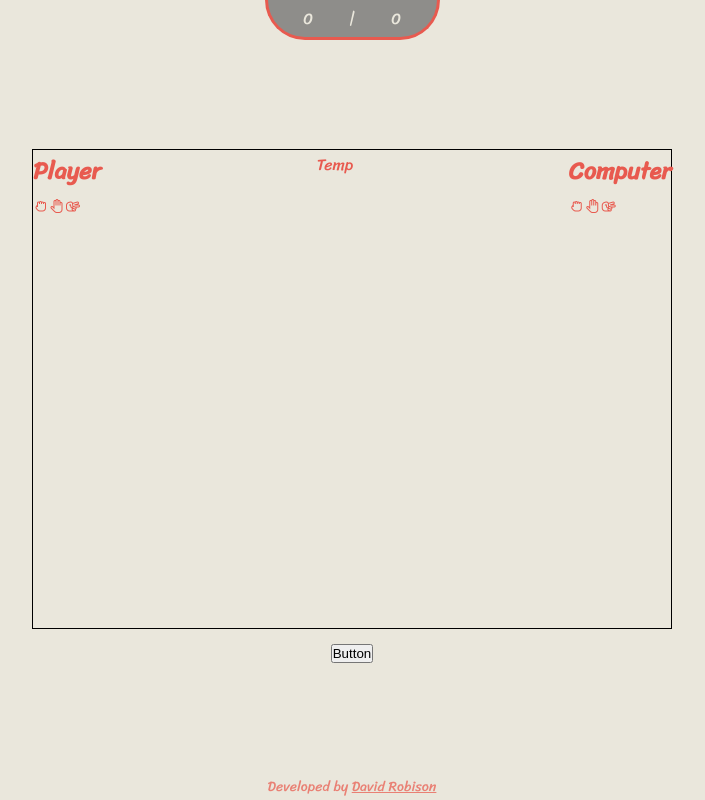
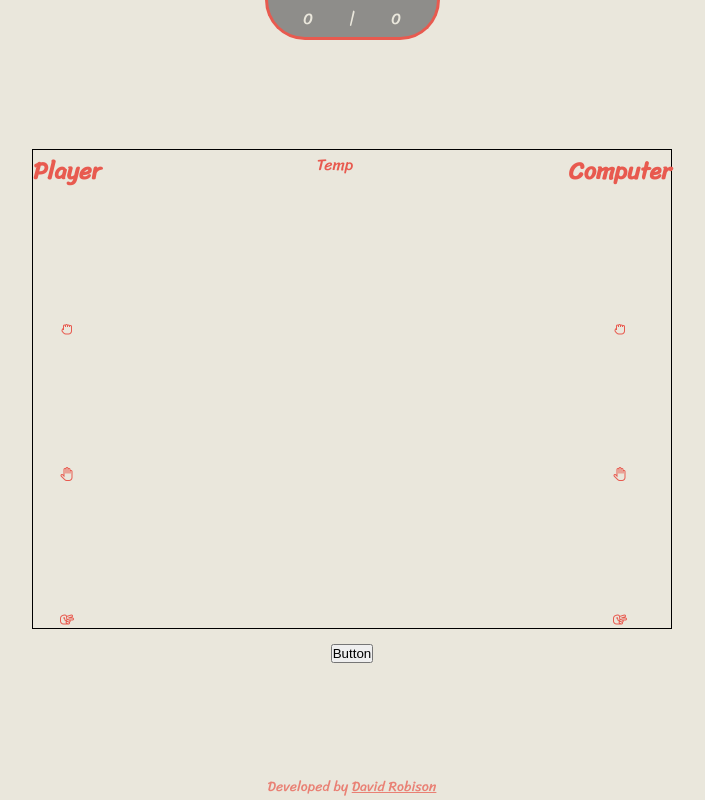
Before and after one commit to robisonwebdev/rock-paper-scissors-react, a React (Create React App) app: page / in a window 1280 px wide. Shown: the whole page, without its empty margins (288-993 px from the left). Built offline with nearby package versions, Linux system fonts and the light colour scheme.

Commit message:
Setup flex, height, and width for .gameInterface

```diff
--- a/src/styles/GameInterface.css
+++ b/src/styles/GameInterface.css
@@ -0,0 +1,9 @@
+.gameInterface {
+    display: flex;
+    flex-direction: column;
+    align-items: center;
+    justify-content: space-between;
+
+    height: 100%;
+    width: auto;
+}
```
